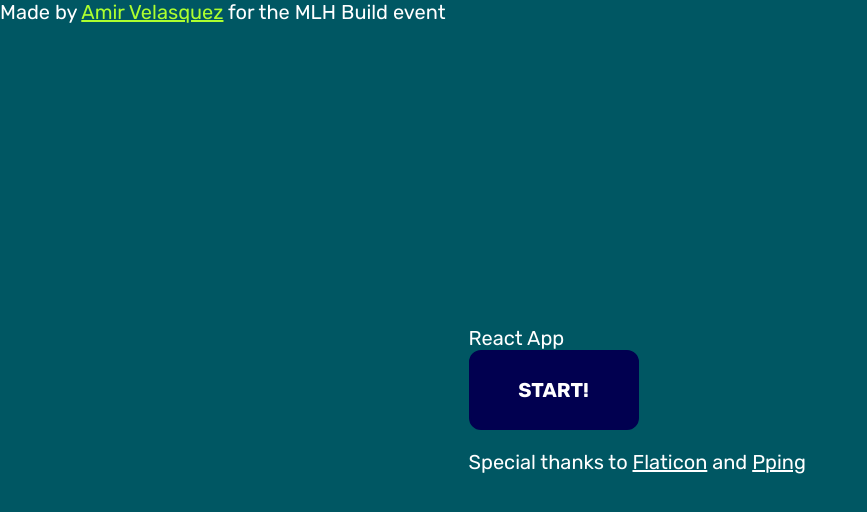
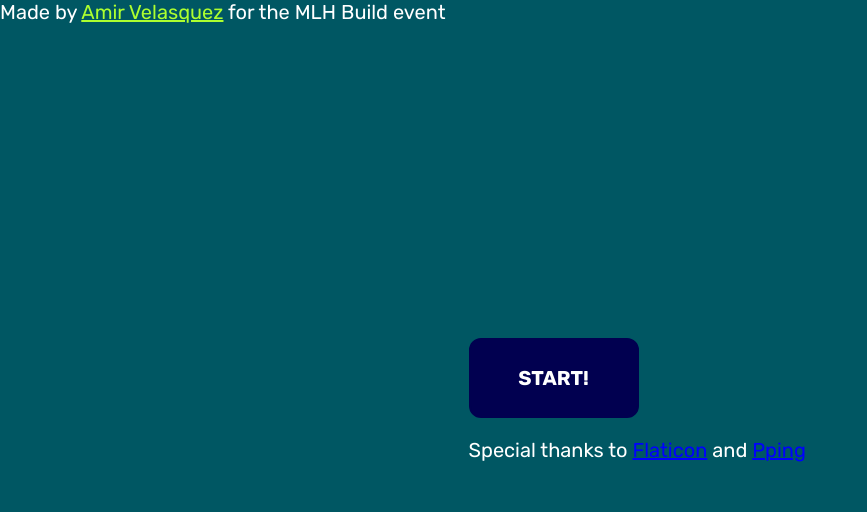
Before and after one commit to AmirJV1/paperScissorsRocksGame, a React (Create React App) app: page / in a window 1280 px wide. Shown: the top 512 px of the page, without its empty margins (0-867 px from the left). Built offline with nearby package versions, Linux system fonts and the light colour scheme.

Commit message:
typos fixed

```diff
--- a/public/index.html
+++ b/public/index.html
@@ -1,6 +1,6 @@
 <!DOCTYPE html>
 <html lang="en">
-React App
+
 
 <head>
   <meta charset="utf-8" />
--- a/src/App.js
+++ b/src/App.js
@@ -16,8 +16,18 @@ function App() {
 						START!
 					</button>
 					<p>
-						Special thanks to <a href="https://www.flaticon.es/">Flaticon</a> and{' '}
-						<a href="https://www.pinpng.com/download/bhmJmw_png-jojothinking-thinking-emoji-meme-jojo-transparent-png/">
+						Special thanks to{' '}
+						<a
+							style={{ color: 'blue', textAlign: 'center' }}
+							href="https://www.flaticon.es/"
+						>
+							Flaticon
+						</a>{' '}
+						and{' '}
+						<a
+							style={{ color: 'blue', textAlign: 'center' }}
+							href="https://www.pinpng.com/download/bhmJmw_png-jojothinking-thinking-emoji-meme-jojo-transparent-png/"
+						>
 							Pping
 						</a>
 					</p>
```
